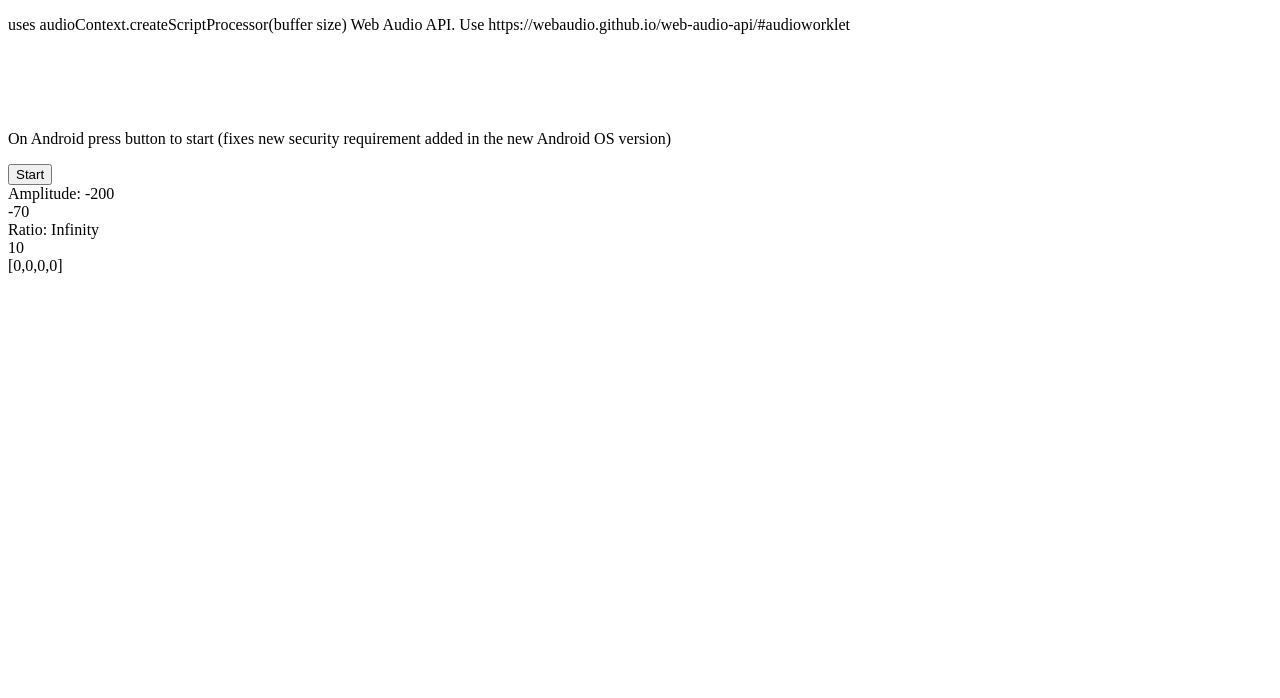
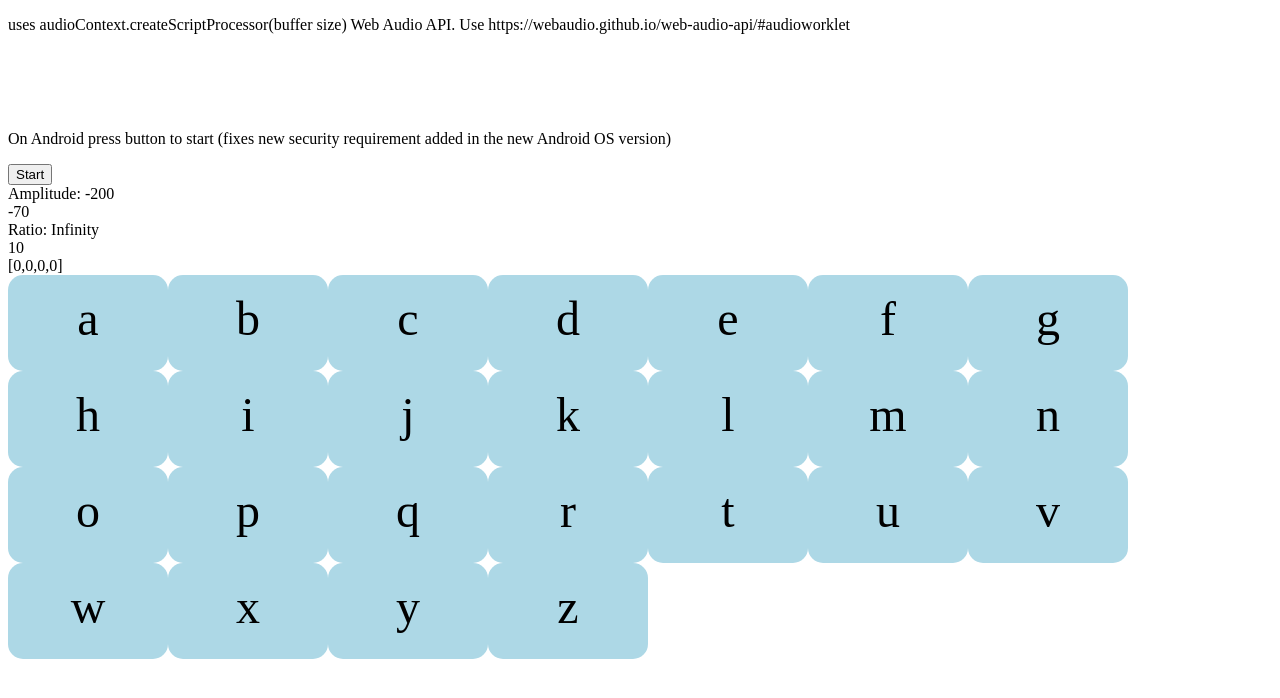
Before and after one commit to mathieulagrange/morseWhistle, a plain HTML site: page index.html in a window 1280 px wide. Drawn offline with nearby package versions, Linux system fonts and the light colour scheme.

Commit message:
visual keboard

```diff
--- a/index.html
+++ b/index.html
@@ -4,6 +4,8 @@
 <head>
   <meta charset="utf-8" />
   <title>morseWhistle</title>
+
+  <link rel="stylesheet" type="text/css" href="style.css" />
 
   <script src="https://ajax.googleapis.com/ajax/libs/angularjs/1.8.2/angular.js"></script>
 
@@ -27,4 +29,5 @@
   <div ng-show="short">SHORT</div>
   <div ng-show="long">LONG</div>
   <div>{{code}}</div>
+  <div class="button" ng-repeat="value in alphabet"><div class="text">{{value}}</div></div>
 </body>
--- /dev/null
+++ b/style.css
@@ -0,0 +1,14 @@
+.button {
+  background-color: lightblue;
+  width: 20vmin;
+  height: 12vmin;
+  display: inline-block;
+  border-radius: 15px;
+  text-align: center;
+  font-size: 6vmin;
+}
+
+.text {
+  display: inline-block;
+  padding: 2vmin;
+}
--- a/whistleController.js
+++ b/whistleController.js
@@ -1,5 +1,6 @@
 app.controller("whistleController", ['$scope', '$timeout', '$window', function($scope, $timeout, $window) {
 
+  $scope.alphabet = ['a', 'b', 'c', 'd', 'e', 'f', 'g', 'h', 'i', 'j', 'k', 'l', 'm', 'n', 'o', 'p', 'q', 'r', 't', 'u', 'v', 'w', 'x', 'y', 'z']
   fMinHertz = 500
   fMaxHertz = 2000
 
```
